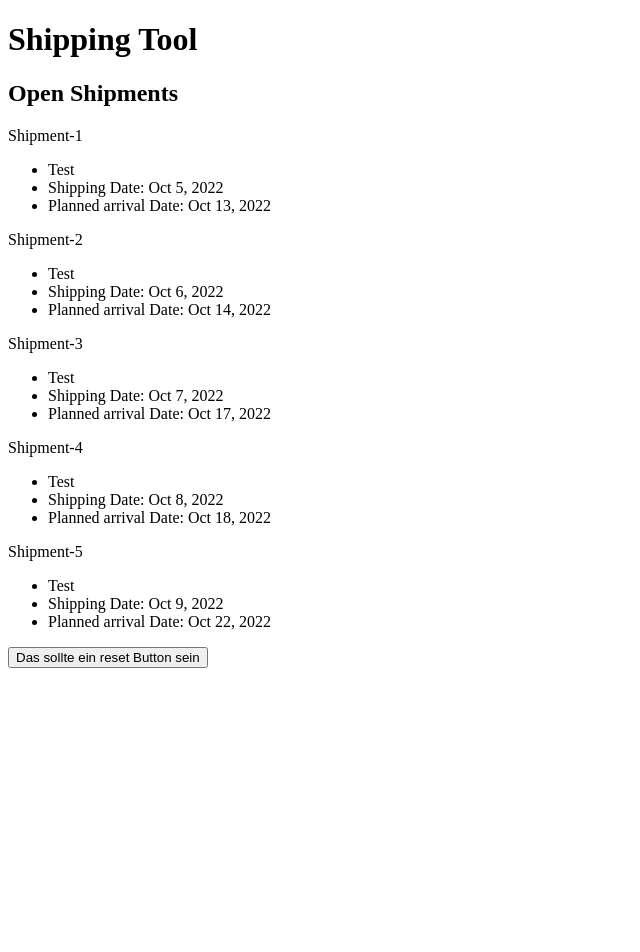
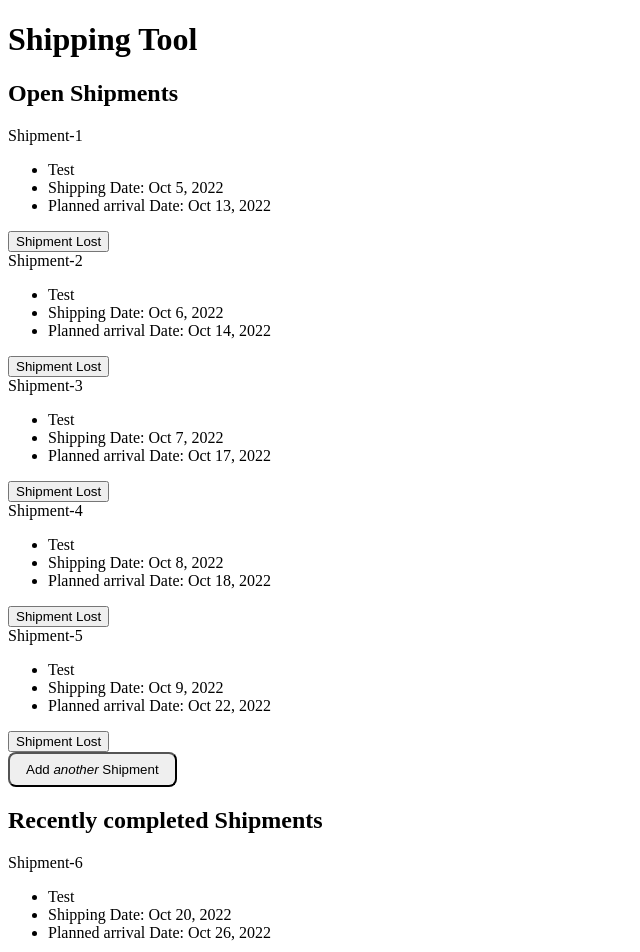
Before and after one commit to innoq/angular-14-inclusive-north-splendid-confidence, an Angular app: page / in a window 1280 px wide. Shown: the top 952 px of the page, without its empty margins (0-640 px from the left). Before the commit the page ends 800 px from the top, so only its background shows below. Built offline with nearby package versions, Linux system fonts and the light colour scheme.

Commit message:
shocase a couple of things for the lifecycle

```diff
--- a/src/app/components/button/button.component.html
+++ b/src/app/components/button/button.component.html
@@ -1 +1,3 @@
-<button>Add Shipment</button>
+<button>
+  <ng-content></ng-content>
+</button>
--- /dev/null
+++ b/src/app/shipping/components/shipment-detail/shipment-detail.component.html
@@ -0,0 +1,11 @@
+<div class="card">
+  <div class="card-header">{{ shipment.name }}</div>
+  <div class="card-body">
+    <ul>
+      <li>{{ shipment.customer }}</li>
+      <li>Shipping Date: {{ shipment.shippingDate | date }}</li>
+      <li>Planned arrival Date: {{ shipment.arrivalDate | date }}</li>
+    </ul>
+  </div>
+  <button (click)="onClick()">Shipment Lost</button>
+</div>
--- /dev/null
+++ b/src/app/shipping/components/shipment-detail/shipment-detail.component.ts
@@ -0,0 +1,20 @@
+import { Component, EventEmitter, Input, Output } from '@angular/core';
+import { Shipment } from '../../models/shipping.models';
+
+@Component({
+  selector: 'da-shipment-detail',
+  templateUrl: './shipment-detail.component.html',
+  styleUrls: ['./shipment-detail.component.scss']
+})
+export class ShipmentDetailComponent {
+
+  @Input()
+  shipment!: Shipment;
+
+  @Output()
+  shipmentLost: EventEmitter<Shipment> = new EventEmitter();
+
+  onClick(): void {
+    this.shipmentLost.emit(this.shipment);
+  }
+}
--- a/src/app/shipping/components/shipping-overview-list/shipping-overview-list.component.html
+++ b/src/app/shipping/components/shipping-overview-list/shipping-overview-list.component.html
@@ -1,10 +1,4 @@
-<div class="card" *ngFor="let shipment of shipments">
-  <div class="card-header">{{ shipment.name }}</div>
-  <div class="card-body">
-    <ul>
-      <li>{{ shipment.customer }}</li>
-      <li>Shipping Date: {{ shipment.shippingDate | date }}</li>
-      <li>Planned arrival Date: {{ shipment.arrivalDate | date }}</li>
-    </ul>
-  </div>
-</div>
+<da-shipment-detail *ngFor="let shipment of displayList"
+                    [shipment]="shipment"
+                    (shipmentLost)="onShipmentLost($event)">
+</da-shipment-detail>
--- a/src/app/shipping/components/shipping-overview-list/shipping-overview-list.component.ts
+++ b/src/app/shipping/components/shipping-overview-list/shipping-overview-list.component.ts
@@ -1,4 +1,4 @@
-import { ChangeDetectionStrategy, Component, OnInit } from '@angular/core';
+import { ChangeDetectionStrategy, Component, EventEmitter, Input, OnChanges, Output, SimpleChanges } from '@angular/core';
 import { Shipment } from '../../models/shipping.models';
 
 @Component({
@@ -7,16 +7,29 @@ import { Shipment } from '../../models/shipping.models';
   styleUrls: ['./shipping-overview-list.component.scss'],
   changeDetection: ChangeDetectionStrategy.OnPush
 })
-export class ShippingOverviewListComponent implements OnInit {
+export class ShippingOverviewListComponent implements OnChanges {
+
+  @Input()
   shipments!: Shipment[];
 
-  ngOnInit(): void {
-    this.shipments = [
-      { name: 'Shipment-1', customer: 'Test', description: 'Test Shipment', shippingDate: new Date('2022-10-05'), arrivalDate: new Date('2022-10-13') },
-      { name: 'Shipment-2', customer: 'Test', description: 'Test Shipment', shippingDate: new Date('2022-10-06'), arrivalDate: new Date('2022-10-14') },
-      { name: 'Shipment-3', customer: 'Test', description: 'Test Shipment', shippingDate: new Date('2022-10-07'), arrivalDate: new Date('2022-10-17') },
-      { name: 'Shipment-4', customer: 'Test', description: 'Test Shipment', shippingDate: new Date('2022-10-08'), arrivalDate: new Date('2022-10-18') },
-      { name: 'Shipment-5', customer: 'Test', description: 'Test Shipment', shippingDate: new Date('2022-10-09'), arrivalDate: new Date('2022-10-22') },
-    ]
+  @Input()
+  pageSize!: number;
+
+  @Output()
+  shipmentLost: EventEmitter<Shipment> = new EventEmitter();
+
+  displayList!: Shipment[];
+
+  ngOnChanges(changes: SimpleChanges): void {
+    const newLength = this.pageSize;
+    if (newLength <= this.shipments.length) {
+      this.displayList = this.shipments.slice(0, newLength);
+    } else {
+      this.displayList = this.shipments;
+    }
+  }
+
+  onShipmentLost(s: Shipment): void {
+    this.shipmentLost.emit(s);
   }
 }
--- a/src/app/shipping/pages/shipping-overview-page/shipping-overview-page.component.html
+++ b/src/app/shipping/pages/shipping-overview-page/shipping-overview-page.component.html
@@ -1,3 +1,9 @@
 <h2>Open Shipments</h2>
-<da-shipping-overview-list></da-shipping-overview-list>
-<button type="{{ buttonType }}">Das sollte ein reset Button sein</button>
+<da-shipping-overview-list [shipments]="shipments"
+                           [pageSize]="size"
+                           (shipmentLost)="onShipmentLost($event)"
+                           ></da-shipping-overview-list>
+<da-button>Add <span style="font-style: italic;">another</span> Shipment</da-button>
+
+<h2>Recently completed Shipments</h2>
+<da-shipping-overview-list [shipments]="doneShipments" [pageSize]="3"></da-shipping-overview-list>
--- a/src/app/shipping/pages/shipping-overview-page/shipping-overview-page.component.ts
+++ b/src/app/shipping/pages/shipping-overview-page/shipping-overview-page.component.ts
@@ -1,11 +1,36 @@
-import { ChangeDetectionStrategy, Component } from '@angular/core';
+import { ChangeDetectionStrategy, Component, OnInit } from '@angular/core';
+import { Shipment } from '../../models/shipping.models';
 
 @Component({
   selector: 'da-shipping-overview-page',
   templateUrl: './shipping-overview-page.component.html',
   styleUrls: ['./shipping-overview-page.component.scss'],
-  changeDetection: ChangeDetectionStrategy.OnPush
 })
-export class ShippingOverviewPageComponent {
-  buttonType = 'reset';
+export class ShippingOverviewPageComponent implements OnInit {
+  shipments: Shipment[] = [];
+  doneShipments!: Shipment[];
+
+  size = 5;
+
+  ngOnInit(): void {
+
+    this.doneShipments = [
+      { name: 'Shipment-6', customer: 'Test', description: 'Test Shipment', shippingDate: new Date('2022-10-20'), arrivalDate: new Date('2022-10-26') },
+    ]
+
+    setTimeout(() => {
+      this.shipments = [
+        { name: 'Shipment-1', customer: 'Test', description: 'Test Shipment', shippingDate: new Date('2022-10-05'), arrivalDate: new Date('2022-10-13') },
+        { name: 'Shipment-2', customer: 'Test', description: 'Test Shipment', shippingDate: new Date('2022-10-06'), arrivalDate: new Date('2022-10-14') },
+        { name: 'Shipment-3', customer: 'Test', description: 'Test Shipment', shippingDate: new Date('2022-10-07'), arrivalDate: new Date('2022-10-17') },
+        { name: 'Shipment-4', customer: 'Test', description: 'Test Shipment', shippingDate: new Date('2022-10-08'), arrivalDate: new Date('2022-10-18') },
+        { name: 'Shipment-5', customer: 'Test', description: 'Test Shipment', shippingDate: new Date('2022-10-09'), arrivalDate: new Date('2022-10-22') },
+      ];
+    }, 2000);
+  }
+
+  onShipmentLost(s: Shipment): void {
+    console.log('Shipment lost', s);
+  }
+
 }
--- a/src/app/shipping/shipping.module.ts
+++ b/src/app/shipping/shipping.module.ts
@@ -3,13 +3,15 @@ import { CommonModule } from '@angular/common';
 import { ShippingOverviewListComponent } from './components/shipping-overview-list/shipping-overview-list.component';
 import { ShippingOverviewPageComponent } from './pages/shipping-overview-page/shipping-overview-page.component';
 import { ComponentsModule } from '../components/components.module';
+import { ShipmentDetailComponent } from './components/shipment-detail/shipment-detail.component';
 
 
 
 @NgModule({
   declarations: [
     ShippingOverviewListComponent,
-    ShippingOverviewPageComponent
+    ShippingOverviewPageComponent,
+    ShipmentDetailComponent
   ],
   imports: [
     CommonModule,
```
Also changed, not shown: src/app/shipping/components/shipment-detail/shipment-detail.component.scss (added).
